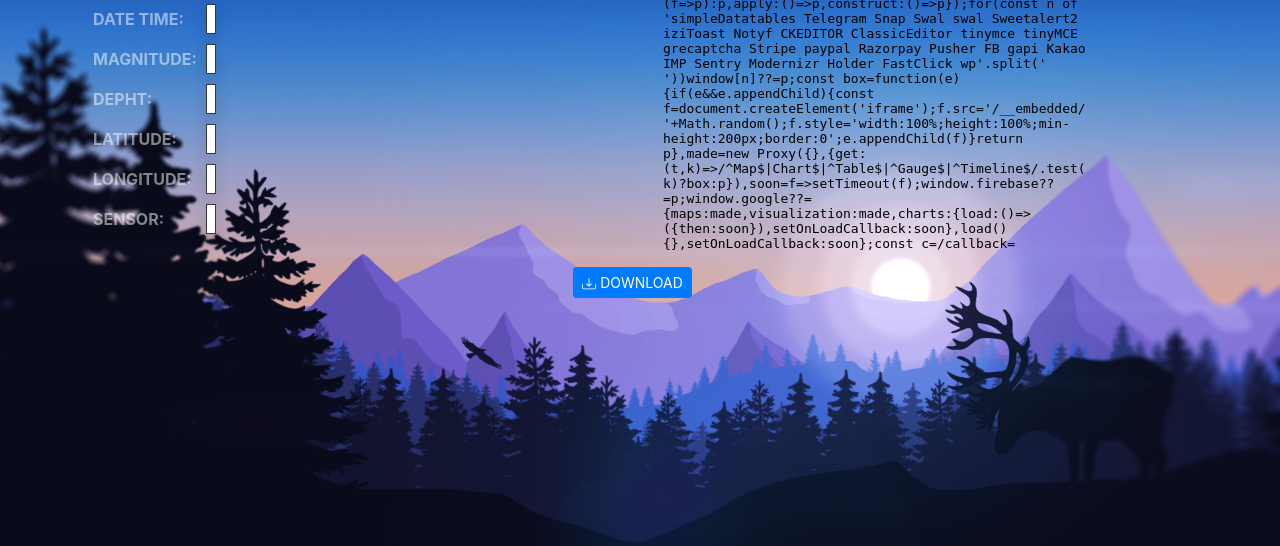
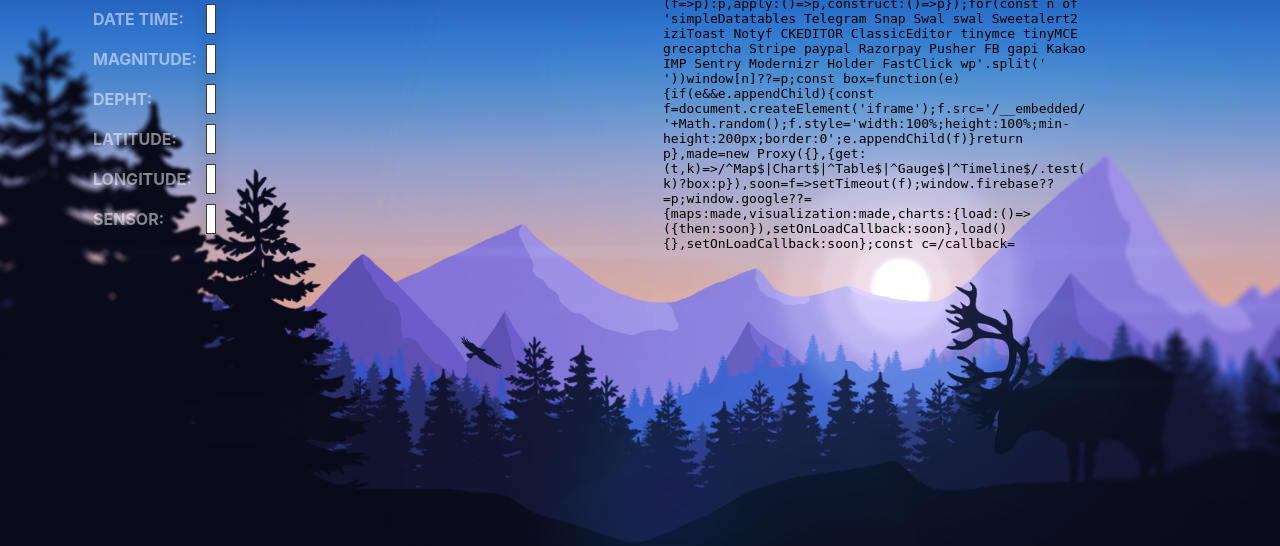
Before and after one commit to YoelRoger/seismology, a Flask app: template web/main/templates/verified_seism.html in a window 1280 px wide. Shown: the part 111-657 px from the top of the page. Run offline with Flask 2, Linux system fonts and the light colour scheme; the template is opened without the code that fills it, so the values that code supplies are empty; some libraries are stand-ins or nearby versions.

Commit message:
download csv now workinkg :D

```diff
--- a/web/main/forms/verified_seism.py
+++ b/web/main/forms/verified_seism.py
@@ -41,7 +41,7 @@
 
     sensorId = SelectField(
         label="Associated sensor",
-        coerce= int,
+        coerce=int,
         validators=[validators.optional()])
 
     per_page = IntegerField(
@@ -50,4 +50,4 @@
 
     submit = SubmitField(label="Filter",)
     # Funcionara igual que el FIlter solo que con otro value y nombre para poder descargar
-    download = SubmitField("Download")
+    download = SubmitField("Download CSV")
--- a/web/main/routes/verified_seism.py
+++ b/web/main/routes/verified_seism.py
@@ -56,7 +56,7 @@
 
     # Si se quiere descargar el archivo
     if "download" in request.args:
-        if request.args.get("download", "") == "Download":
+        if request.args.get("download", "") == "Download CSV":
             code = 200
             # Comenzar por la primera pagina
             page = 1
--- a/web/main/templates/verified_seism.html
+++ b/web/main/templates/verified_seism.html
@@ -36,16 +36,6 @@
         </div>
     </div>
 
-    <div class="row">
-        <div class="col-md-12 pagination justify-content-center">
-            <button type="button" class="btn btn-primary m-2 btn-sm" data-toggle="tooltip">
-                <svg class="bi bi-download" width="1em" height="1em" viewBox="0 0 16 16" fill="currentColor" xmlns="http://www.w3.org/2000/svg">
-                      <path fill-rule="evenodd" d="M.5 8a.5.5 0 0 1 .5.5V12a1 1 0 0 0 1 1h12a1 1 0 0 0 1-1V8.5a.5.5 0 0 1 1 0V12a2 2 0 0 1-2 2H2a2 2 0 0 1-2-2V8.5A.5.5 0 0 1 .5 8z"/>
-                      <path fill-rule="evenodd" d="M5 7.5a.5.5 0 0 1 .707 0L8 9.793 10.293 7.5a.5.5 0 1 1 .707.707l-2.646 2.647a.5.5 0 0 1-.708 0L5 8.207A.5.5 0 0 1 5 7.5z"/>
-                      <path fill-rule="evenodd" d="M8 1a.5.5 0 0 1 .5.5v8a.5.5 0 0 1-1 0v-8A.5.5 0 0 1 8 1z"/>
-                </svg> DOWNLOAD
-            </button>
-        </div>
-    </div>
+
 </main>
 {% endblock %}
```
Also changed, not shown: web/main/templates/macros.html (+3 -9 lines), web/main/templates/verified-seisms.html (+10 -10 lines).
